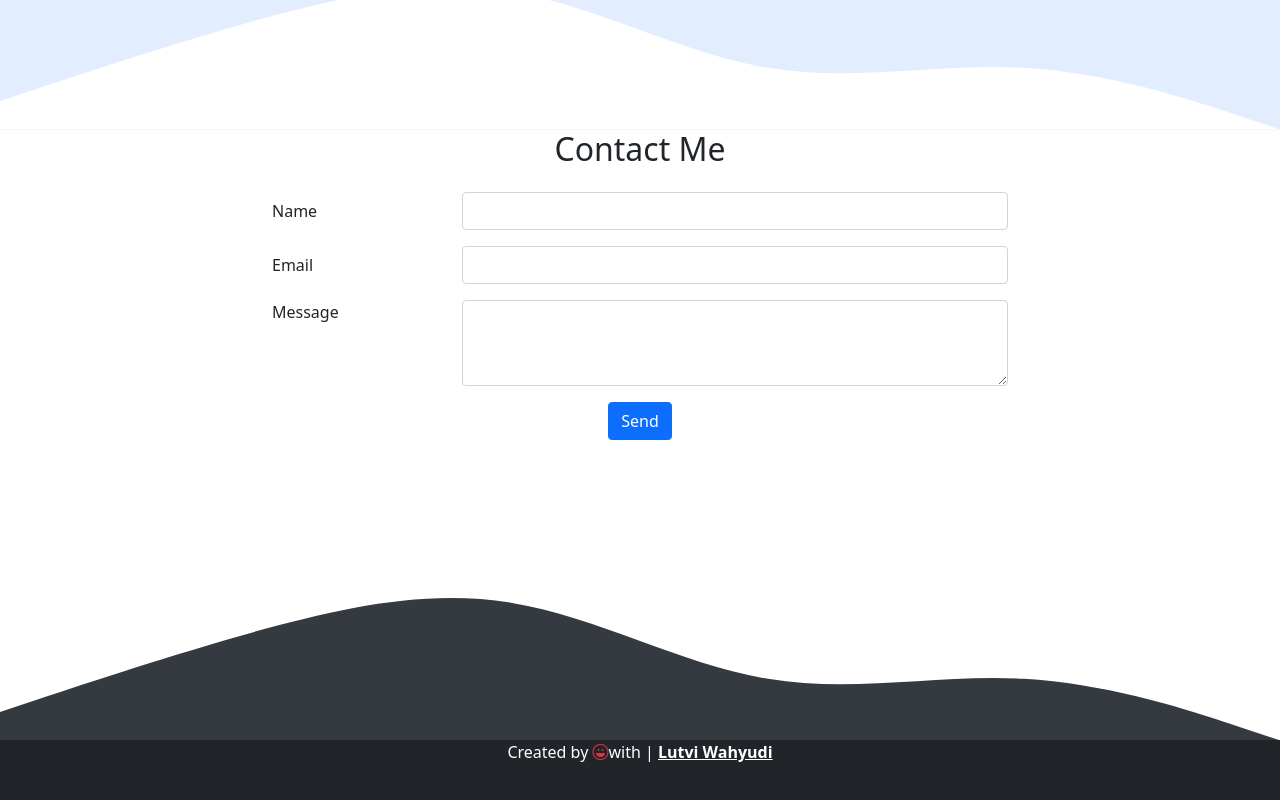
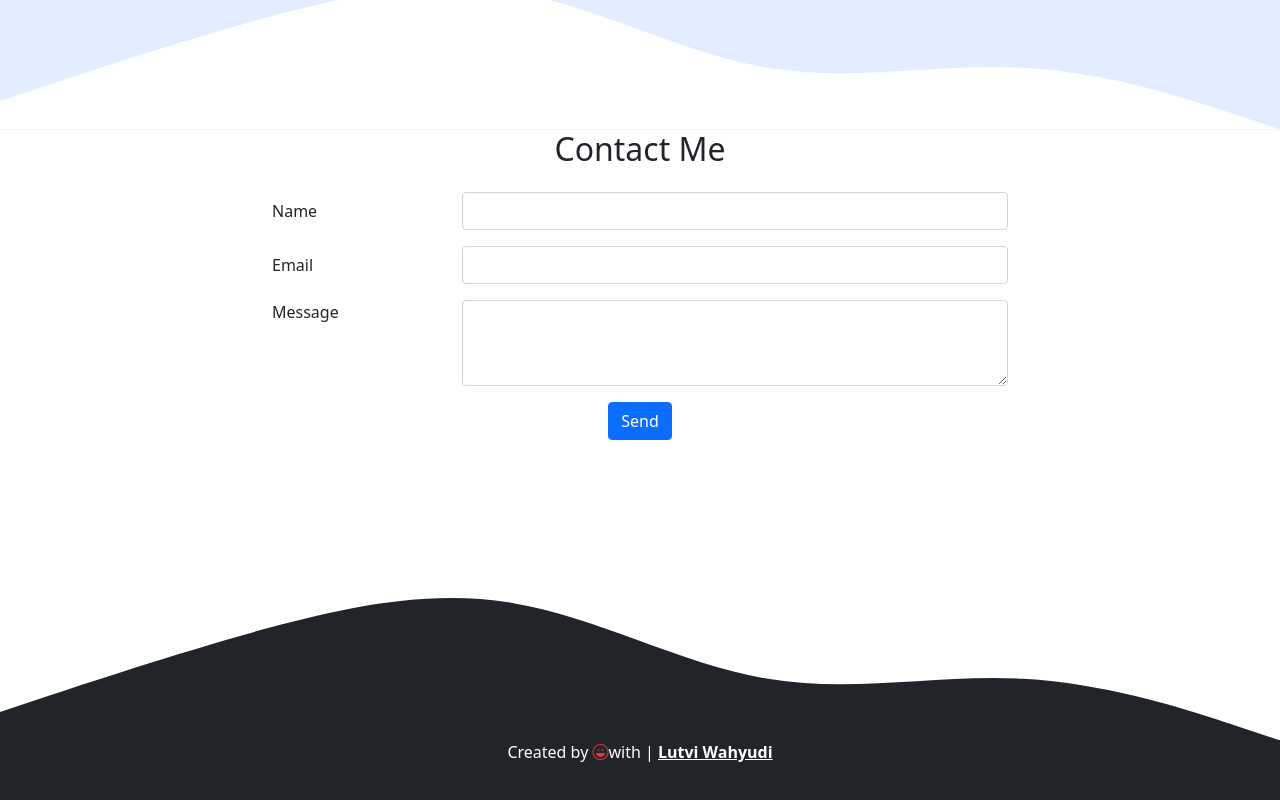
Before and after one commit to LutviLbk/LutviLbk.github.io, a plain HTML site: page index.html in a window 1280 px wide. Shown: the part 1820-2620 px from the top of the page. Drawn offline with nearby package versions, Linux system fonts and the light colour scheme.

Commit message:
mengubah warna section contact me menjadi warna dark

```diff
--- a/index.html
+++ b/index.html
@@ -133,7 +133,7 @@
             <button class="btn btn-primary" type="button">Send</button>
             </div>
         </div>
-        <svg xmlns="http://www.w3.org/2000/svg" viewBox="0 0 1440 320"><path fill="#343a40" fill-opacity="1" d="M0,288L48,272C96,256,192,224,288,197.3C384,171,480,149,576,165.3C672,181,768,235,864,250.7C960,267,1056,245,1152,250.7C1248,256,1344,288,1392,304L1440,320L1440,320L1392,320C1344,320,1248,320,1152,320C1056,320,960,320,864,320C768,320,672,320,576,320C480,320,384,320,288,320C192,320,96,320,48,320L0,320Z"></path></svg>
+        <svg xmlns="http://www.w3.org/2000/svg" viewBox="0 0 1440 320"><path fill="#212529" fill-opacity="1" d="M0,288L48,272C96,256,192,224,288,197.3C384,171,480,149,576,165.3C672,181,768,235,864,250.7C960,267,1056,245,1152,250.7C1248,256,1344,288,1392,304L1440,320L1440,320L1392,320C1344,320,1248,320,1152,320C1056,320,960,320,864,320C768,320,672,320,576,320C480,320,384,320,288,320C192,320,96,320,48,320L0,320Z"></path></svg>
       </section>
       <!--Akhir Contact-->
 
```
